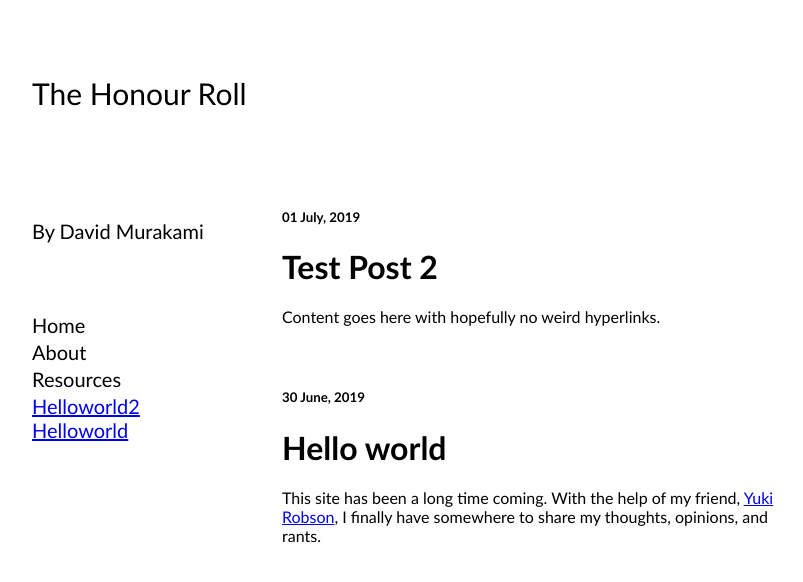
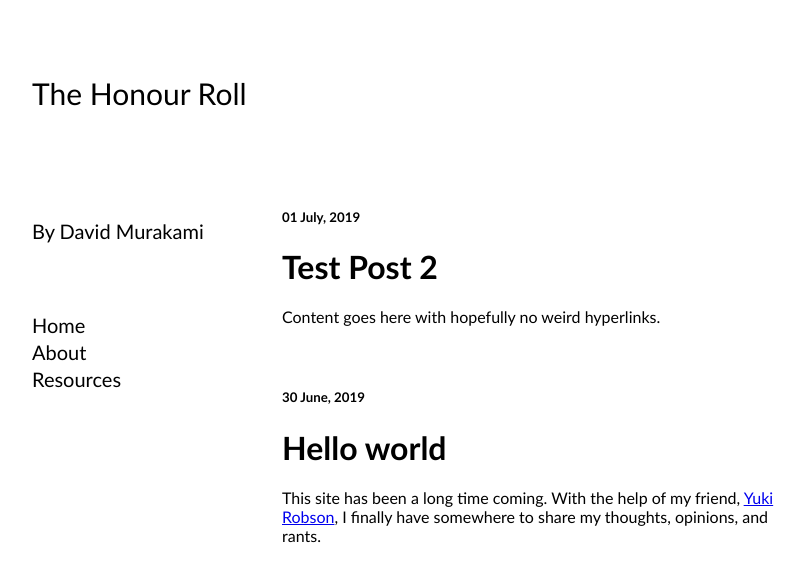
Before and after one commit to sharperlight/thehonourroll, a Jekyll site: the page built from index.html, in a window 1280 px wide. Shown: the top 582 px of the page, without its empty margins (232-1035 px from the left). Built offline with Jekyll 4.4.1, drawn with Linux system fonts in a browser that asks for light colours.

Commit message:
Update 8

```diff
--- a/_includes/navigation.html
+++ b/_includes/navigation.html
@@ -37,8 +37,5 @@ a:hover {
     <li><a href="/thehonourroll/">Home</a></li>
     <li><a href="/thehonourroll/about.html">About</a></li>
     <li><a href="/thehonourroll/ta_material.html">Resources</a></li>
-  {% for post in site.posts %}
-      <a href="/thehonourroll/{{ post.url }}">{{ post.title }}</a>
-  {% endfor %}
   </ul>
 </div>
```
Also changed, not shown: _posts/2019-07-01-helloworld2.md (+1 -1 lines).
